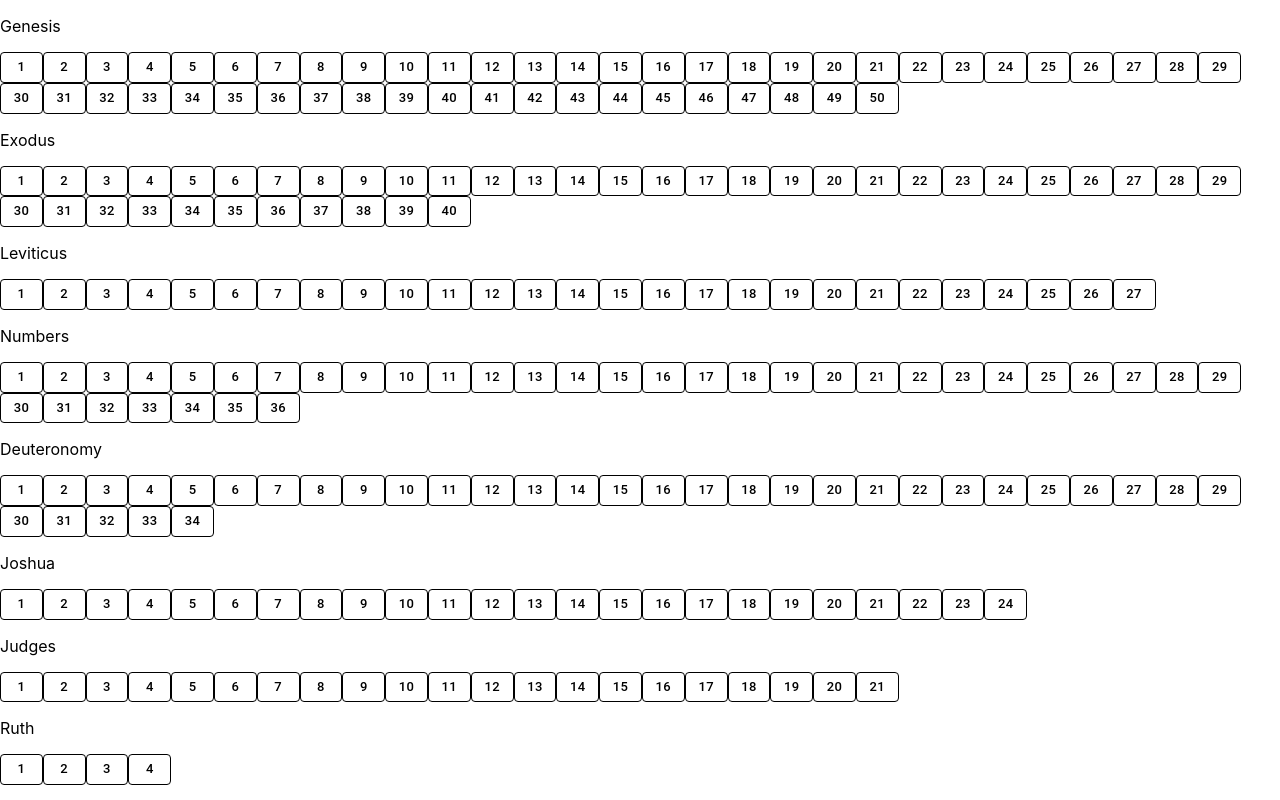
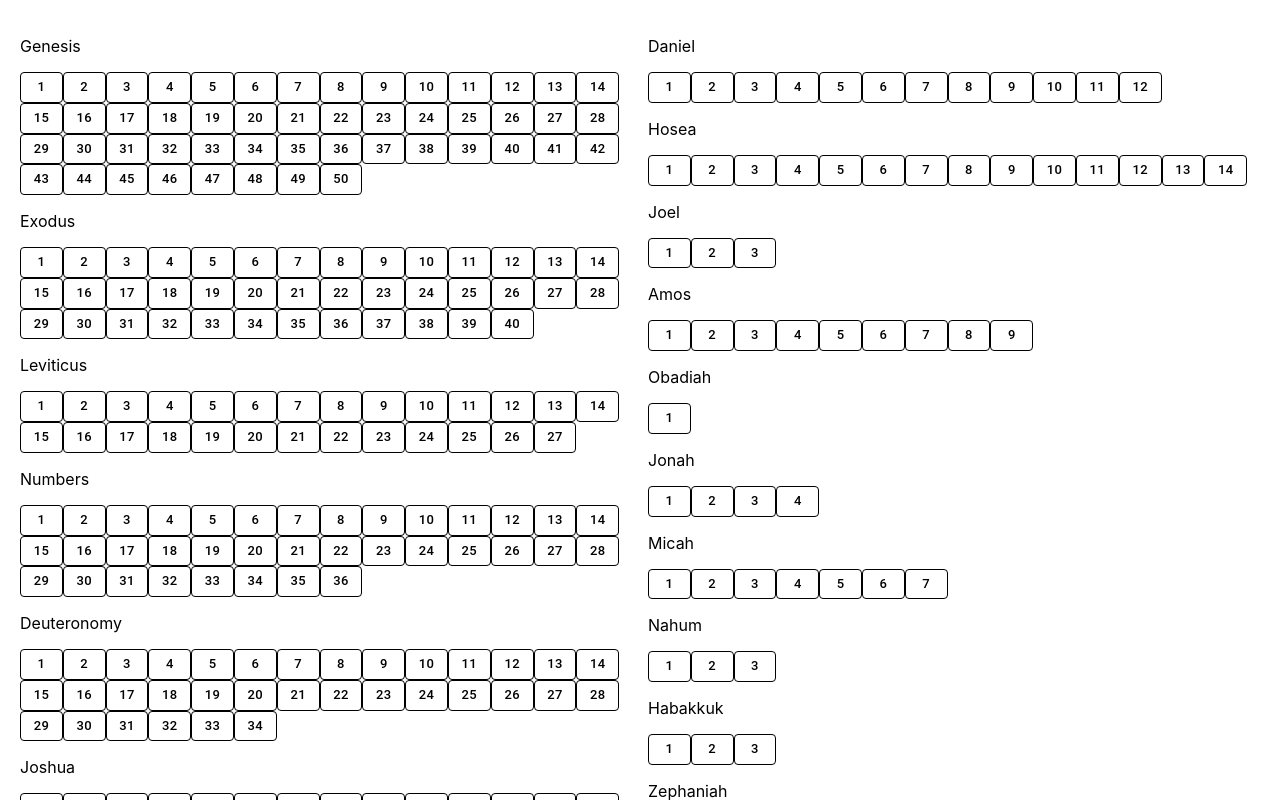
Before and after one commit to florencetsang/word-to-victory, a React (Create React App) app in the folder frontend/: page / in a window 1280 px wide. Shown: the top 800 px of the page. Built offline with nearby package versions, Linux system fonts and the light colour scheme.

Commit message:
Two columns.

```diff
--- a/frontend/src/App.js
+++ b/frontend/src/App.js
@@ -1,11 +1,17 @@
-import logo from './logo.svg';
 import './App.css';
 import Dashboard from "./Dashboard";
+import {Box} from "@mui/material";
 
 function App() {
   return (
     <div className="App">
-      <Dashboard/>
+        <Box sx={{
+            padding: '20px',
+            margin: 'auto',
+            maxWidth: '1800px'
+        }}>
+            <Dashboard/>
+        </Box>
     </div>
   );
 }
--- a/frontend/src/Dashboard.js
+++ b/frontend/src/Dashboard.js
@@ -2,11 +2,24 @@ import './App.css';
 import { BOOKS } from './bible/constants.ts';
 import Button from '@mui/material/Button';
 import {useEffect, useState} from "react";
+import {Grid} from "@mui/material";
+
+// const Item = styled(Paper)(({ theme }) => ({
+//     backgroundColor: '#fff',
+//     ...theme.typography.body2,
+//     padding: theme.spacing(1),
+//     textAlign: 'center',
+//     color: theme.palette.text.secondary,
+//     ...theme.applyStyles('dark', {
+//         backgroundColor: '#1A2027',
+//     }),
+// }));
+const BOOKS1 = BOOKS.slice(0,26);
+const BOOKS2 = BOOKS.slice(26,BOOKS.length);
 
 function Dashboard() {
 
     const [readStatus, setReadStatus] = useState({});
-
 
     useEffect(() => {
         const readStatus = {}
@@ -42,11 +55,12 @@ function Dashboard() {
         return isRead? "success" : "neutral";
     };
 
+
   return (
       <div>
-          <p>{readStatus["Genesis_1"]}</p>
-          <p>{readStatus["Genesis_2"]}</p>
-          {BOOKS && BOOKS.map(book =>
+          <Grid container spacing={2}>
+              <Grid item xs={6}>
+                  {BOOKS1 && BOOKS1.map(book =>
                       <div>
                           <p>{book.name}</p>
                           {Array.from({length: Math.ceil(book.numChapters)}, (_, i) =>
@@ -68,6 +82,54 @@ function Dashboard() {
                           )}
                       </div>
                   )}
+              </Grid>
+              <Grid item xs={6}>
+                  {BOOKS2 && BOOKS2.map(book =>
+                      <div>
+                          <p>{book.name}</p>
+                          {Array.from({length: Math.ceil(book.numChapters)}, (_, i) =>
+                              {
+                                  const chapterNum = i + 1;
+                                  const chapterKey = book.name + "_" + chapterNum;
+                                  return <Button
+                                      key={chapterKey}
+                                      size="small"
+                                      variant={getButtonVariant(chapterKey)}
+                                      color={getButtonColor(chapterKey)}
+                                      disableElevation
+                                      sx={{
+                                          minWidth: 42.81,
+                                      }}
+                                      onClick={event => toggleRead(event, chapterKey)}>{chapterNum}</Button>
+
+                              }
+                          )}
+                      </div>
+                  )}
+              </Grid>
+          </Grid>
+          {/*{BOOKS && BOOKS.map(book =>*/}
+          {/*    <div>*/}
+          {/*        <p>{book.name}</p>*/}
+          {/*            {Array.from({length: Math.ceil(book.numChapters)}, (_, i) =>*/}
+          {/*                {*/}
+          {/*                    const chapterNum = i + 1;*/}
+          {/*                    const chapterKey = book.name + "_" + chapterNum;*/}
+          {/*                    return <Button*/}
+          {/*                        key={chapterKey}*/}
+          {/*                        size="small"*/}
+          {/*                        variant={getButtonVariant(chapterKey)}*/}
+          {/*                        color={getButtonColor(chapterKey)}*/}
+          {/*                        disableElevation*/}
+          {/*                        sx={{*/}
+          {/*                            minWidth: 42.81,*/}
+          {/*                        }}*/}
+          {/*                        onClick={event => toggleRead(event, chapterKey)}>{chapterNum}</Button>*/}
+
+          {/*                }*/}
+          {/*            )}*/}
+          {/*    </div>*/}
+          {/*)}*/}
 
       </div>
   );
```
Lines whose indentation alone changed are shown as unchanged.
